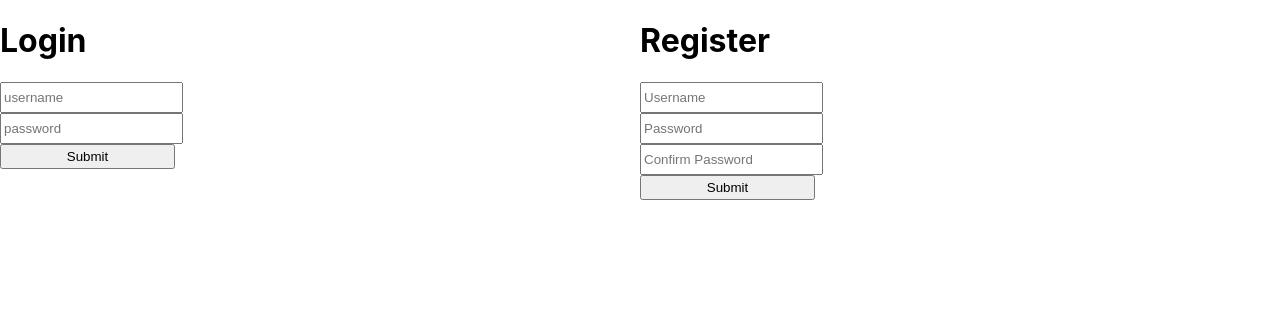
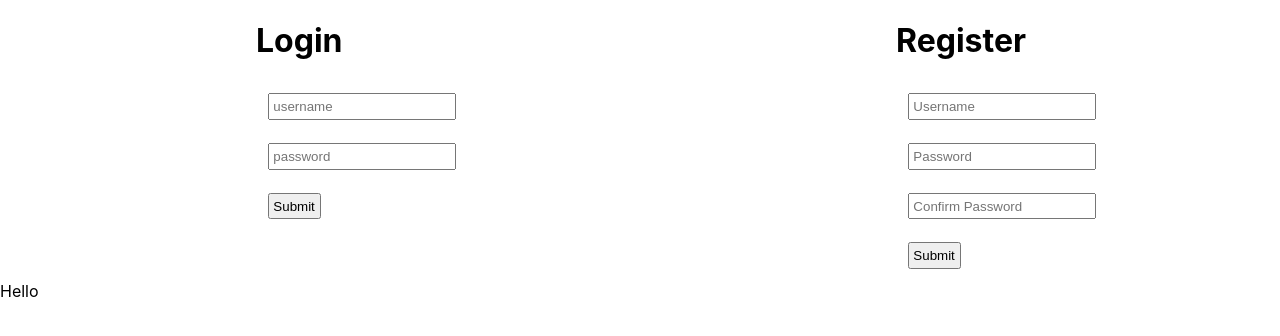
Before and after one commit to dante381/chatgpt_frontend, a React (Create React App) app: page / in a window 1280 px wide. Shown: the top 336 px of the page. Built offline with nearby package versions, Linux system fonts and the light colour scheme.

Commit message:
added search

```diff
--- a/src/App.js
+++ b/src/App.js
@@ -2,11 +2,17 @@ import logo from './logo.svg';
 import './App.css';
 import Login from './components/login';
 import Register from './components/register';
+import Search from './components/search';
 function App() {
   return (
-    <div className="flexbox-container">
-      <Login/>
-      <Register/>
+    <div>
+      <div className="flexbox-container">
+        <Login/>
+        <Register/>
+      </div>
+      <div>
+        <Search/>
+      </div>
     </div>
   );
 }
--- a/src/components/login.css
+++ b/src/components/login.css
@@ -1,8 +1,9 @@
 .Login{
-    height:50%;
-    width:50%;
+    height: 50%;
+    width: 50%;
+    margin-left: 20%;
 }
-input{
-    height: 25px;
-    width: 175px;
-}
+/* input{
+    padding: 1%;
+    margin:3%;
+} */
--- /dev/null
+++ b/src/components/register.css
@@ -0,0 +1,9 @@
+.Register{
+    height: 50%;
+    width: 50%;
+    margin-left: 20%;
+}
+input{
+    padding: 1%;
+    margin:3%;
+}
--- a/src/components/register.js
+++ b/src/components/register.js
@@ -1,3 +1,5 @@
+import './register.css';
+
 function Register(){
     return(
         <div className="Register">
--- /dev/null
+++ b/src/components/search.js
@@ -0,0 +1,9 @@
+function Search(){
+    return(
+        <div>
+            Hello
+        </div>
+    );
+}
+
+export default Search;
```
